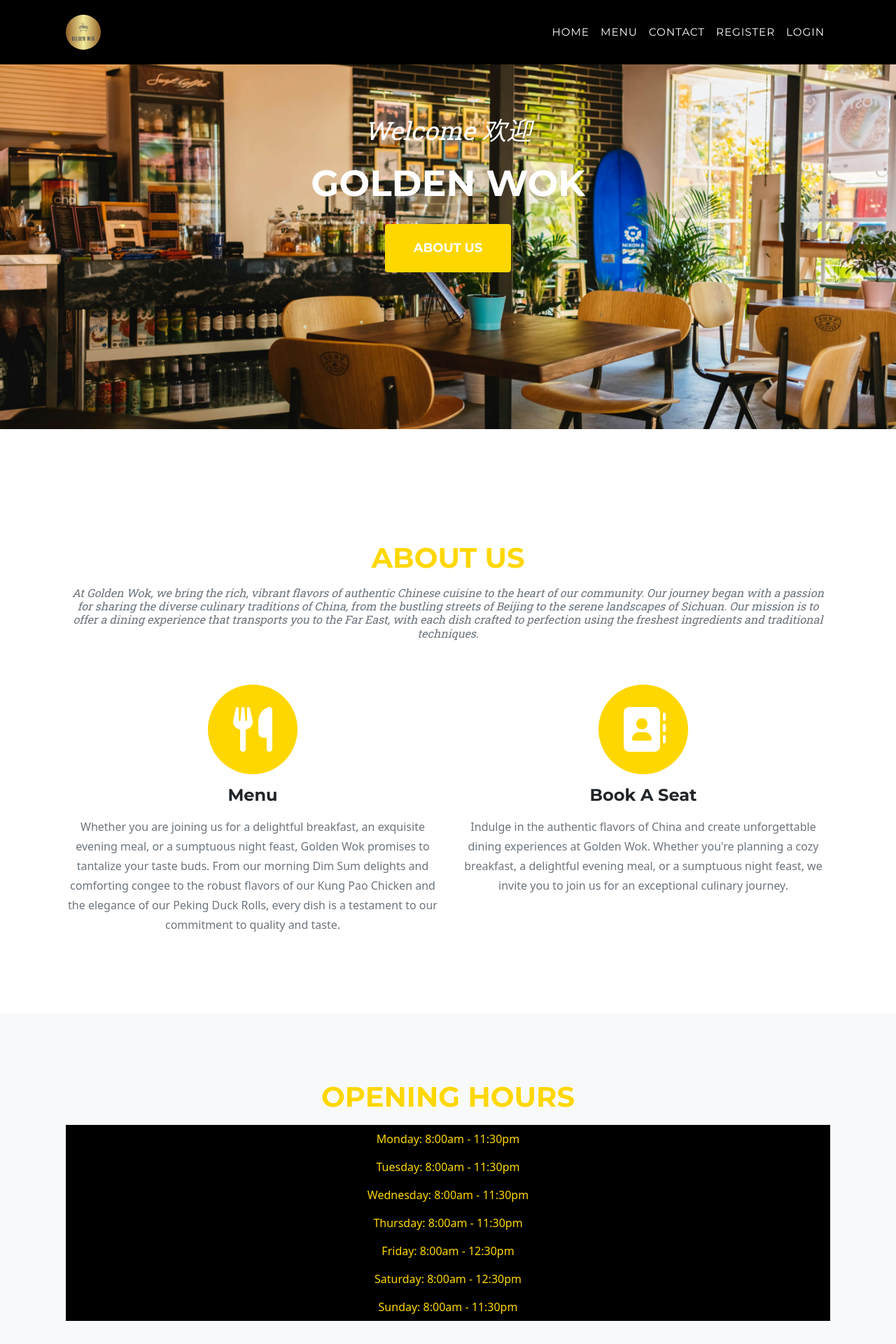
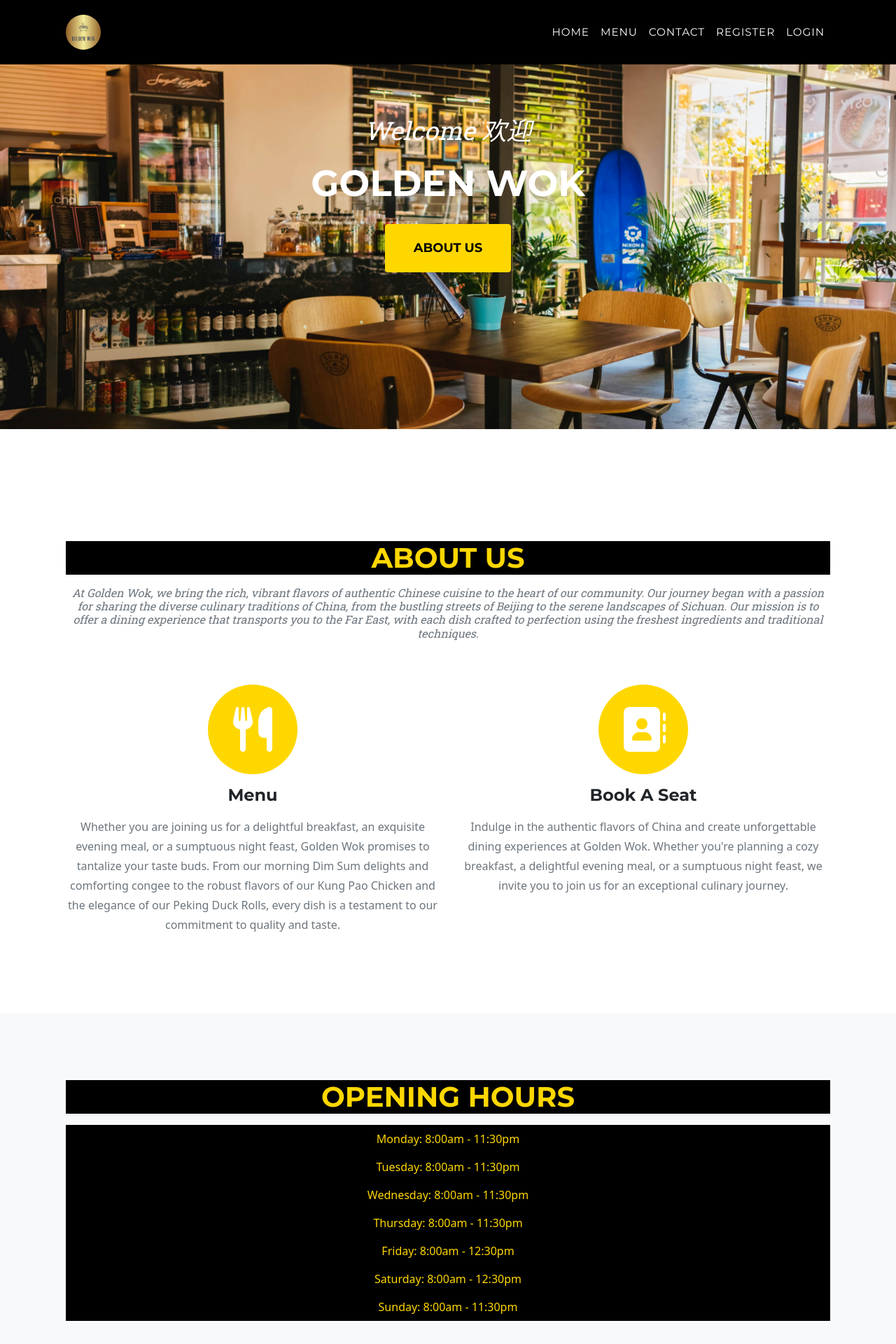
Before and after one commit to UloE-G/GoldenWokV3, a Django app: page / in a window 1280 px wide. Shown: the top 1920 px of the page at 70% size. Run offline with Django 4.2, Linux system fonts and the light colour scheme; data that the repository does not hold is empty; some libraries are stand-ins or nearby versions.

Commit message:
Changed colors of about button in masthead and added black background for contrast to headings

```diff
--- a/static/css/style.css
+++ b/static/css/style.css
@@ -90,7 +90,6 @@ header.masthead .masthead-heading {
     }
 }
 
-
 .btn-xl {
     padding: 1.25rem 2.5rem;
     font-family: "Montserrat", -apple-system, BlinkMacSystemFont, "Segoe UI", Roboto, "Helvetica Neue", Arial, sans-serif, "Apple Color Emoji", "Segoe UI Emoji", "Segoe UI Symbol", "Noto Color Emoji";
@@ -98,19 +97,22 @@ header.masthead .masthead-heading {
     font-weight: 700;
 }
 
+header.masthead .btn {
+    color: black;
+}
+
 /* About Us */
 .mb8rem {
     margin-bottom: 8rem;
 }
-
 
 .page-section h2.section-heading, .page-section .section-heading.h2 {
     font-size: 2.5rem;
     margin-top: 0;
     margin-bottom: 1rem;
     color: gold;
+    background-color: black;
 }
-
 
 .page-section h3.section-subheading, .page-section .section-subheading.h3 {
     font-size: 1rem;
@@ -149,18 +151,15 @@ section#open li {
     border-color: gold;
 }
 
-
 .btn-edit {
     color: #fff;
     background-color: black;
     border-color: black;
 }
 
-
 .btn-edit:hover {
     color: gold;
 }
-
 
 /* Footer */
 .footer {
@@ -181,7 +180,6 @@ section#open li {
     border-radius: 100%;
 }
 
-
 .btn-gold {
     color: #fff;
     background-color: gold;
@@ -194,16 +192,13 @@ section#open li {
     color: gold;
 }
 
-
 section#menu p {
     font-weight: bolder;
 }
 
-
 .evening {
     border-radius: 5%;
 }
-
 
 .night {
     border-radius: 5%;
@@ -216,7 +211,6 @@ section#menu p {
     margin-bottom: 15rem;
 }
 
-
 section#contact {
     background-color: #212529;
     background-image: url(../image/contactimg.jpg);
@@ -224,11 +218,9 @@ section#contact {
     background-position: center;
 }
 
-
 section#contact .section-heading {
     color: #fff;
 }
-
 
 #contact label.form-label {
     font-weight: bold;
@@ -240,7 +232,6 @@ section#contact .section-heading {
     text-align: center;
 }
 
-
 #signin h4 {
     text-align: center;
     color: gold;
@@ -250,7 +241,6 @@ section#contact .section-heading {
 #signout h3 {
     text-align: center;
 }
-
 
 #signout p {
     text-align: center;
@@ -263,11 +253,9 @@ section#contact .section-heading {
     --bs-gutter-y: 0;
 }
 
-
 .page-section {
     padding: 6rem 0;
 }
-
 
 h2, h3, h4 {
     font-family: "Montserrat", -apple-system, BlinkMacSystemFont, "Segoe UI", Roboto, "Helvetica Neue", Arial, sans-serif, "Apple Color Emoji", "Segoe UI Emoji", "Segoe UI Symbol", "Noto Color Emoji";
@@ -275,16 +263,13 @@ h2, h3, h4 {
     line-height: 1.2;
 }
 
-
 p {
     line-height: 1.75;
 }
 
-
 .mtso {
     margin-top: 41vh;
 }
-
 
 .mbso {
     margin-bottom: 33vh;
```
